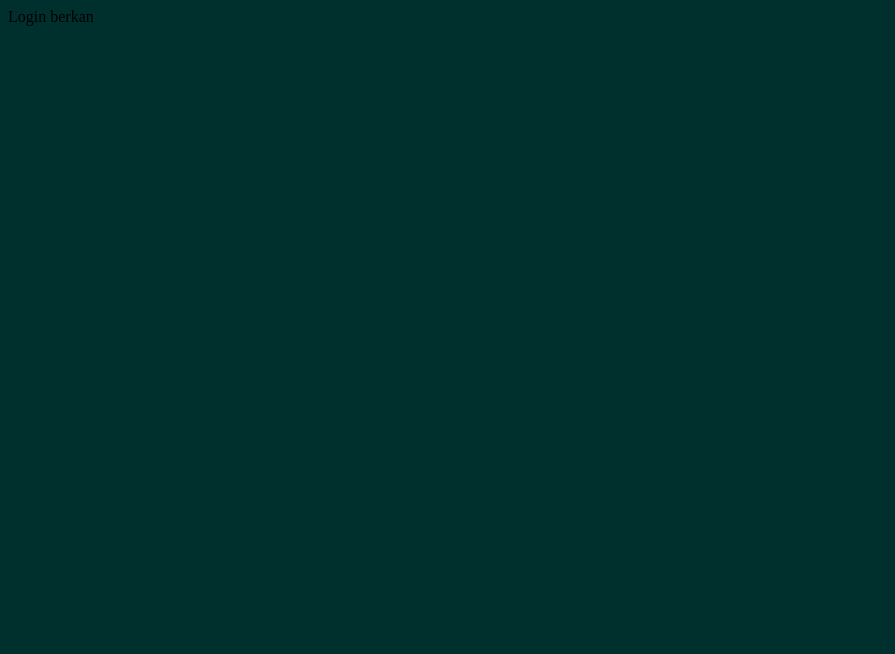
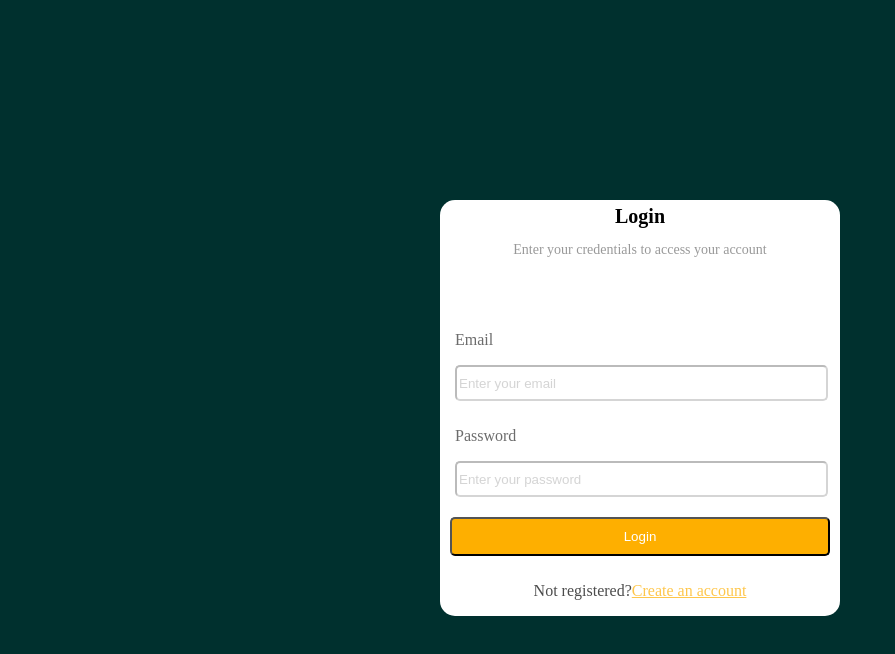
Before and after one commit to muharremozen04/Food-Ordering-Application, a React (Vite) app: page /login in a window 1280 px wide. Shown: the top 654 px of the page, without its empty margins (0-895 px from the left). Built offline with nearby package versions, Linux system fonts and the light colour scheme.

Commit message:
Log in ekranları ve yönlendirmeler
Log in ekranındaki email password'e göre sayfaların yönlendirilmesi

```diff
--- a/src/components/dashboard/Dashboard.jsx
+++ b/src/components/dashboard/Dashboard.jsx
@@ -1,5 +1,5 @@
 function Dashboard() {
-  return <div>Dashboard</div>;
+  return <div>Dashboard admin</div>;
 }
 
 export default Dashboard;
--- /dev/null
+++ b/src/components/dashboard/DashboardUser.jsx
@@ -0,0 +1,5 @@
+function DashboardUser() {
+  return <div>Dashboard User</div>;
+}
+
+export default DashboardUser;
--- a/src/components/login/Login.css
+++ b/src/components/login/Login.css
@@ -0,0 +1,81 @@
+.loginContainer {
+  display: flex;
+  flex-direction: column;
+  justify-content: center;
+  align-items: center;
+  height: 100vh;
+  background-color: rgb(0, 48, 46);
+}
+
+.loginContainer form {
+  display: flex;
+  flex-direction: column;
+  gap: 10px;
+  background-color: white;
+  border-radius: 15px;
+  width: 400px;
+}
+
+.loginContainer input[type="submit"] {
+  background-color: rgb(254, 175, 0);
+  color: white;
+  padding: 10px;
+  border-radius: 5px;
+  cursor: pointer;
+  margin-left: 10px;
+  margin-right: 10px;
+  margin-top: 10px;
+}
+.loginContainer h1 {
+  text-align: center;
+  font-size: 28px;
+  font-family: "Franklin Gothic Medium", "Arial Narrow", Arial, sans-serif;
+}
+.loginContainer h5 {
+  text-align: center;
+  font-size: 20px;
+  margin-top: 5px;
+}
+
+.loginContainerParagraf {
+  text-align: center;
+  opacity: 0.4;
+  font-size: 14px;
+  font-weight: 400;
+}
+
+.loginContainerEmail {
+  margin-left: 15px;
+
+  color: #6c6c6c;
+}
+
+.loginContainerUserName {
+  width: 365px;
+  border-radius: 5px;
+  opacity: 0.3;
+  height: 30px;
+  margin-left: 15px;
+}
+.loginContainerPassword {
+  margin-left: 15px;
+
+  color: #6c6c6c;
+}
+
+.loginContainerPassword2 {
+  width: 365px;
+  border-radius: 5px;
+  opacity: 0.3;
+  height: 30px;
+  margin-left: 15px;
+}
+
+.loginContainerParagraf2 {
+  text-align: center;
+  opacity: 0.7;
+}
+
+.loginContainerAhref {
+  color: rgb(254, 175, 0);
+}
--- a/src/components/login/Login.jsx
+++ b/src/components/login/Login.jsx
@@ -1,5 +1,90 @@
-function Login() {
-  return <div>Login berkan</div>;
-}
+import { useState } from "react";
+//import { NavLink } from "react-router-dom";
+import DashboardPage from "../../pages/DashboardPage";
+import "./Login.css";
+const Login = () => {
+  const [email, setEmail] = useState("");
+  const [password, setPassword] = useState("");
+  const [adminloggedIn, setAdminLoggedIn] = useState(false);
+  const [userloggedIn, setUserLoggedIn] = useState(false);
+
+  const admin = {
+    email: "muharremozen04@gmail.com",
+    password: "123456",
+  };
+
+  const user = {
+    email: "berkan@gmail.com",
+    password: "123456",
+  };
+
+  const handleSubmit = (e) => {
+    e.preventDefault();
+    if (email === admin.email && password === admin.password) {
+      setAdminLoggedIn(true);
+    } else if (email === user.email && password === user.password) {
+      setUserLoggedIn(true);
+    } else {
+      alert("Hatalı kullanıcı adı veya şifre");
+    }
+  };
+  if (adminloggedIn) {
+    return (
+      <DashboardPage
+        adminloggedIn={adminloggedIn}
+        userloggedIn={userloggedIn}
+      />
+    );
+  }
+  if (userloggedIn) {
+    return <DashboardPage />;
+  }
+  // if (email === admin.email && password === admin.password) {
+  // } else if (email === user.email && password === user.password) {
+  // } else {
+  //   alert("Email Veya Şifre Hatalı");
+  // }
+
+  return (
+    <div className="loginContainer">
+      <form onSubmit={handleSubmit}>
+        <h5>
+          Login
+          <p className="loginContainerParagraf">
+            Enter your credentials to access your account
+          </p>
+        </h5>
+
+        <label>
+          <p className="loginContainerEmail">Email</p>
+          <input
+            className="loginContainerUserName"
+            placeholder="Enter your email"
+            type="text"
+            value={email}
+            onChange={(e) => setEmail(e.target.value)}
+          />
+        </label>
+        <label>
+          <p className="loginContainerPassword">Password</p>
+          <input
+            className="loginContainerPassword2"
+            placeholder="Enter your password"
+            type="password"
+            value={password}
+            onChange={(e) => setPassword(e.target.value)}
+          />
+        </label>
+        <input type="submit" value="Login" />
+        <p className="loginContainerParagraf2">
+          Not registered?
+          <a className="loginContainerAhref" href="/register">
+            Create an account
+          </a>
+        </p>
+      </form>
+    </div>
+  );
+};
 
 export default Login;
--- a/src/components/register/Register.css
+++ b/src/components/register/Register.css
@@ -0,0 +1,81 @@
+.loginContainer {
+  display: flex;
+  flex-direction: column;
+  justify-content: center;
+  align-items: center;
+  height: 100vh;
+  background-color: rgb(0, 48, 46);
+}
+
+.loginContainer form {
+  display: flex;
+  flex-direction: column;
+  gap: 10px;
+  background-color: white;
+  border-radius: 15px;
+  width: 400px;
+}
+
+.loginContainer input[type="submit"] {
+  background-color: rgb(254, 175, 0);
+  color: white;
+  padding: 10px;
+  border-radius: 5px;
+  cursor: pointer;
+  margin-left: 10px;
+  margin-right: 10px;
+  margin-top: 10px;
+}
+.loginContainer h1 {
+  text-align: center;
+  font-size: 28px;
+  font-family: "Franklin Gothic Medium", "Arial Narrow", Arial, sans-serif;
+}
+.loginContainer h5 {
+  text-align: center;
+  font-size: 20px;
+  margin-top: 5px;
+}
+
+.loginContainerParagraf {
+  text-align: center;
+  opacity: 0.4;
+  font-size: 14px;
+  font-weight: 400;
+}
+
+.loginContainerEmail {
+  margin-left: 15px;
+
+  color: #6c6c6c;
+}
+
+.loginContainerUserName {
+  width: 365px;
+  border-radius: 5px;
+  opacity: 0.3;
+  height: 30px;
+  margin-left: 15px;
+}
+.loginContainerPassword {
+  margin-left: 15px;
+
+  color: #6c6c6c;
+}
+
+.loginContainerPassword2 {
+  width: 365px;
+  border-radius: 5px;
+  opacity: 0.3;
+  height: 30px;
+  margin-left: 15px;
+}
+
+.loginContainerParagraf2 {
+  text-align: center;
+  opacity: 0.7;
+}
+
+.loginContainerAhref {
+  color: rgb(254, 175, 0);
+}
--- a/src/components/register/Register.jsx
+++ b/src/components/register/Register.jsx
@@ -1,5 +1,47 @@
+import "./Register.css";
+
 function Register() {
-  return <div>Register</div>;
+  return (
+    <div className="loginContainer">
+      <form>
+        <h5>
+          SIGN IN
+          <p className="loginContainerParagraf">
+            Fill in the information to register
+          </p>
+        </h5>
+
+        <label>
+          <p className="loginContainerEmail">Email</p>
+          <input
+            className="loginContainerUserName"
+            placeholder="Enter your email"
+            type="text"
+          />
+        </label>
+        <label>
+          <p className="loginContainerPassword">Password</p>
+          <input
+            className="loginContainerPassword2"
+            placeholder="Enter your password"
+            type="password"
+          />
+        </label>
+        <label>
+          <p className="loginContainerPassword">Repeat Password</p>
+          <input
+            className="loginContainerPassword2"
+            placeholder="Enter your Repeat password"
+            type="password"
+          />
+        </label>
+        <input type="submit" value="SIGN IN" />
+        <p className="loginContainerParagraf2">
+          Confirm the confirmation message sent to your e-mail.
+        </p>
+      </form>
+    </div>
+  );
 }
 
 export default Register;
--- a/src/pages/DashboardPage.jsx
+++ b/src/pages/DashboardPage.jsx
@@ -1,11 +1,13 @@
 import Dashboard from "../components/dashboard/Dashboard";
+import DashboardUser from "../components/dashboard/DashboardUser";
+import PropTypes from "prop-types";
 
-function DashboardPage() {
-  return (
-    <div>
-      <Dashboard />
-    </div>
-  );
+function DashboardPage(props) {
+  return <div>{props.adminloggedIn ? <Dashboard /> : <DashboardUser />}</div>;
 }
 
 export default DashboardPage;
+
+DashboardPage.propTypes = {
+  adminloggedIn: PropTypes.bool,
+};
```
